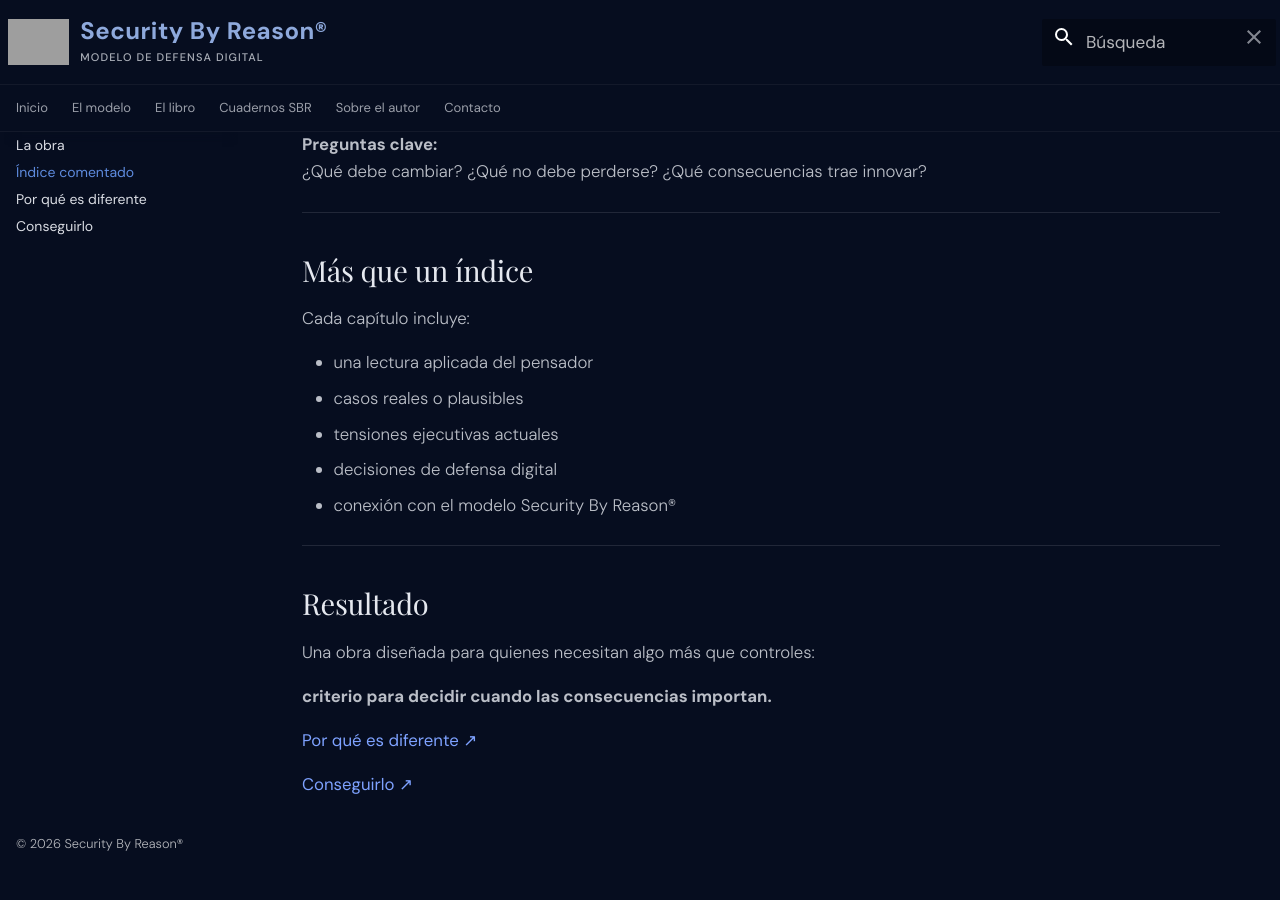
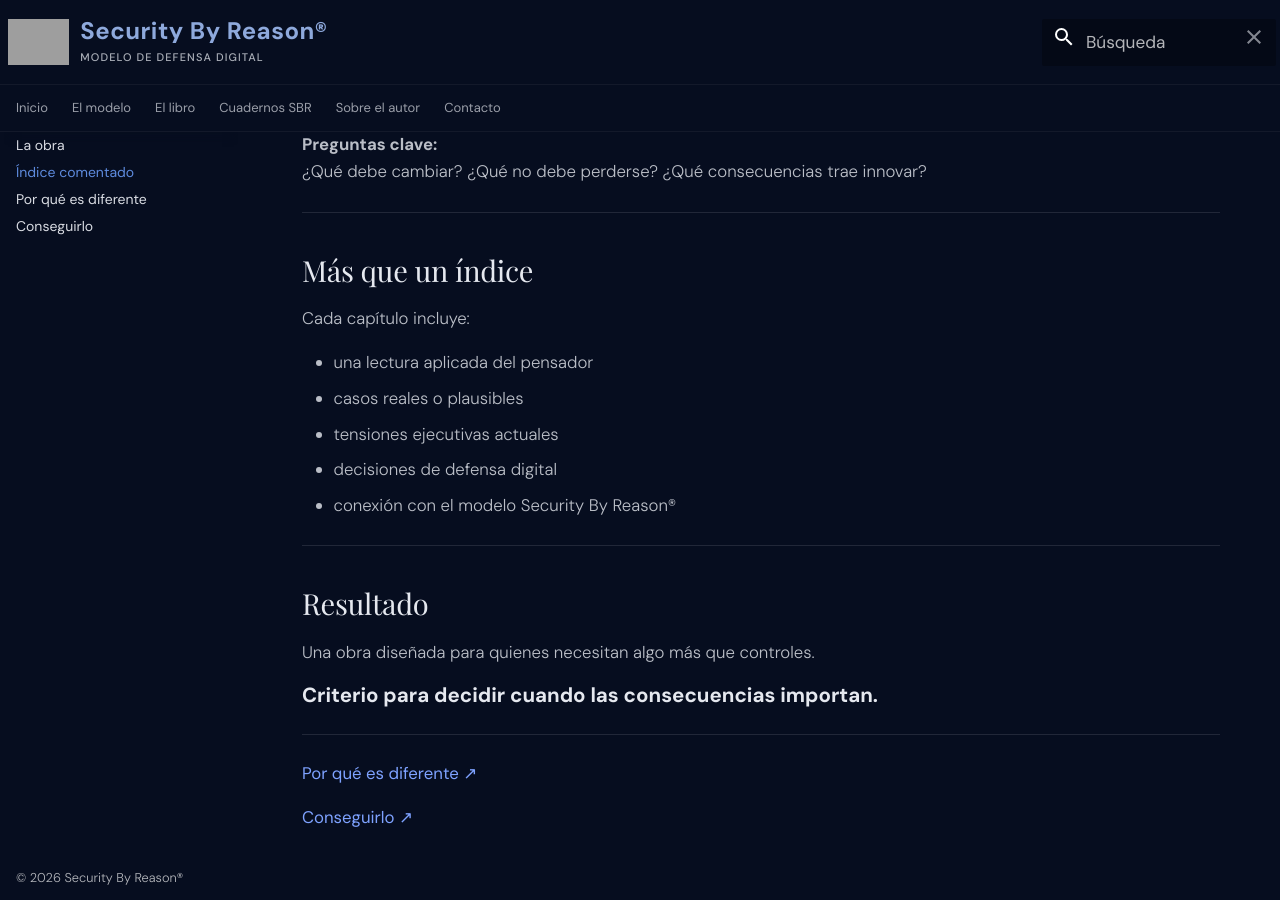
Before and after one commit to danielsasia/sbr-site, an MkDocs documentation site: the page built from docs/libro/indice.md, in a window 1280 px wide and 900 px high, scrolled down 2081 px. Built offline with MkDocs 1.6.1 and Material for MkDocs 9.7.7, drawn with Linux system fonts in a browser that asks for light colours; some web fonts are replaced; before the commit the page ends 2948 px from its top, so only the background shows below that; grey boxes are pictures that could not be loaded.

Commit message:
Update indice.md

```diff
--- a/docs/libro/indice.md
+++ b/docs/libro/indice.md
@@ -98,9 +98,11 @@
 
 ## Resultado
 
-Una obra diseñada para quienes necesitan algo más que controles:
+Una obra diseñada para quienes necesitan algo más que controles.
 
-**criterio para decidir cuando las consecuencias importan.**
+<span class="hero-closing">Criterio para decidir cuando las consecuencias importan.</span>
+
+---
 
 [Por qué es diferente](diferente.md){ .text-cta }
 
```
